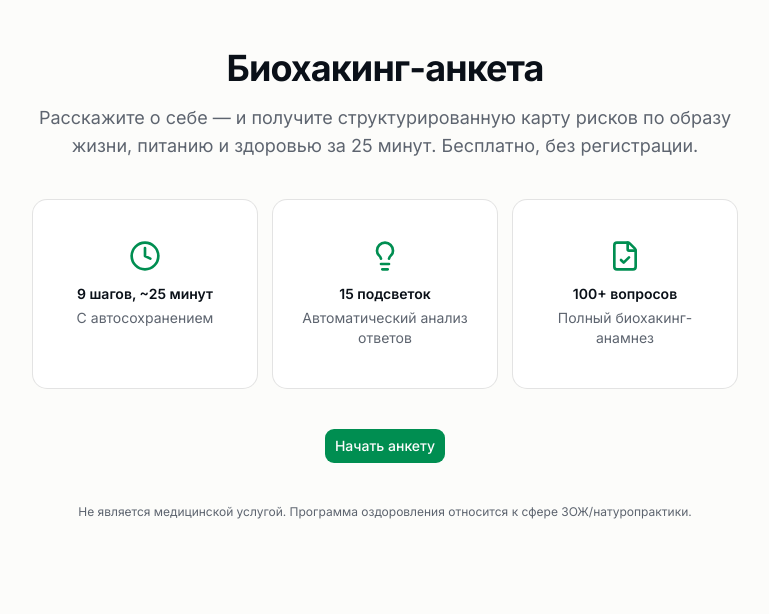
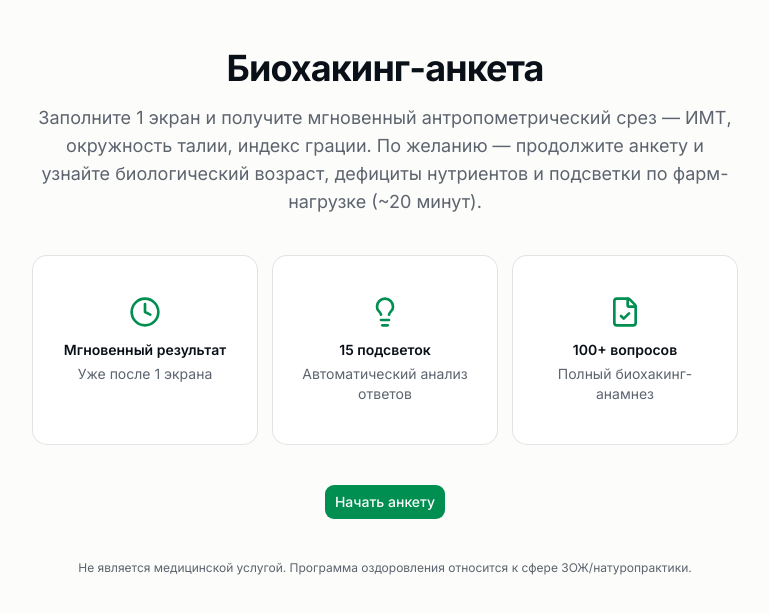
Before and after one commit to akhromovRT/genesis-app, a Next.js app: page /questionnaire in a window 1280 px wide. Shown: the top 614 px of the page, without its empty margins (255-1024 px from the left). Built offline with nearby package versions, Linux system fonts and the light colour scheme.

Commit message:
feat(questionnaire): update landing copy to promise instant first-screen result

```diff
--- a/src/app/(public)/questionnaire/page.tsx
+++ b/src/app/(public)/questionnaire/page.tsx
@@ -6,7 +6,7 @@ import { Clock, FileCheck, Lightbulb } from "lucide-react";
 
 export const metadata: Metadata = {
   title: "Биохакинг-анкета — персональный анамнез | Genesis",
-  description: "Бесплатная биохакинг-анкета: образ жизни, питание, здоровье. 9 шагов, ~25 минут, 15 автоматических подсветок рисков. Без регистрации.",
+  description: "Мгновенный антропометрический срез после 1 экрана + полная биохакинг-анкета на 9 шагов с 15 подсветками рисков. Бесплатно, без регистрации.",
   openGraph: {
     title: "Биохакинг-анкета | Genesis",
     description: "Структурированный анамнез за 25 минут с подсветкой рисков.",
@@ -21,16 +21,18 @@ export default function QuestionnairePage() {
           Биохакинг-анкета
         </h1>
         <p className="mt-4 text-lg text-muted-foreground">
-          Расскажите о себе — и получите структурированную карту рисков по образу
-          жизни, питанию и здоровью за 25 минут. Бесплатно, без регистрации.
+          Заполните 1 экран и получите мгновенный антропометрический срез — ИМТ,
+          окружность талии, индекс грации. По желанию — продолжите анкету и
+          узнайте биологический возраст, дефициты нутриентов и подсветки по
+          фарм-нагрузке (~20 минут).
         </p>
       </div>
 
       <div className="mt-10 grid gap-4 sm:grid-cols-3">
         <Card><CardContent className="p-6 text-center">
           <Clock className="mx-auto h-8 w-8 text-primary" />
-          <p className="mt-3 font-semibold">9 шагов, ~25 минут</p>
-          <p className="mt-1 text-sm text-muted-foreground">С автосохранением</p>
+          <p className="mt-3 font-semibold">Мгновенный результат</p>
+          <p className="mt-1 text-sm text-muted-foreground">Уже после 1 экрана</p>
         </CardContent></Card>
         <Card><CardContent className="p-6 text-center">
           <Lightbulb className="mx-auto h-8 w-8 text-primary" />
```
